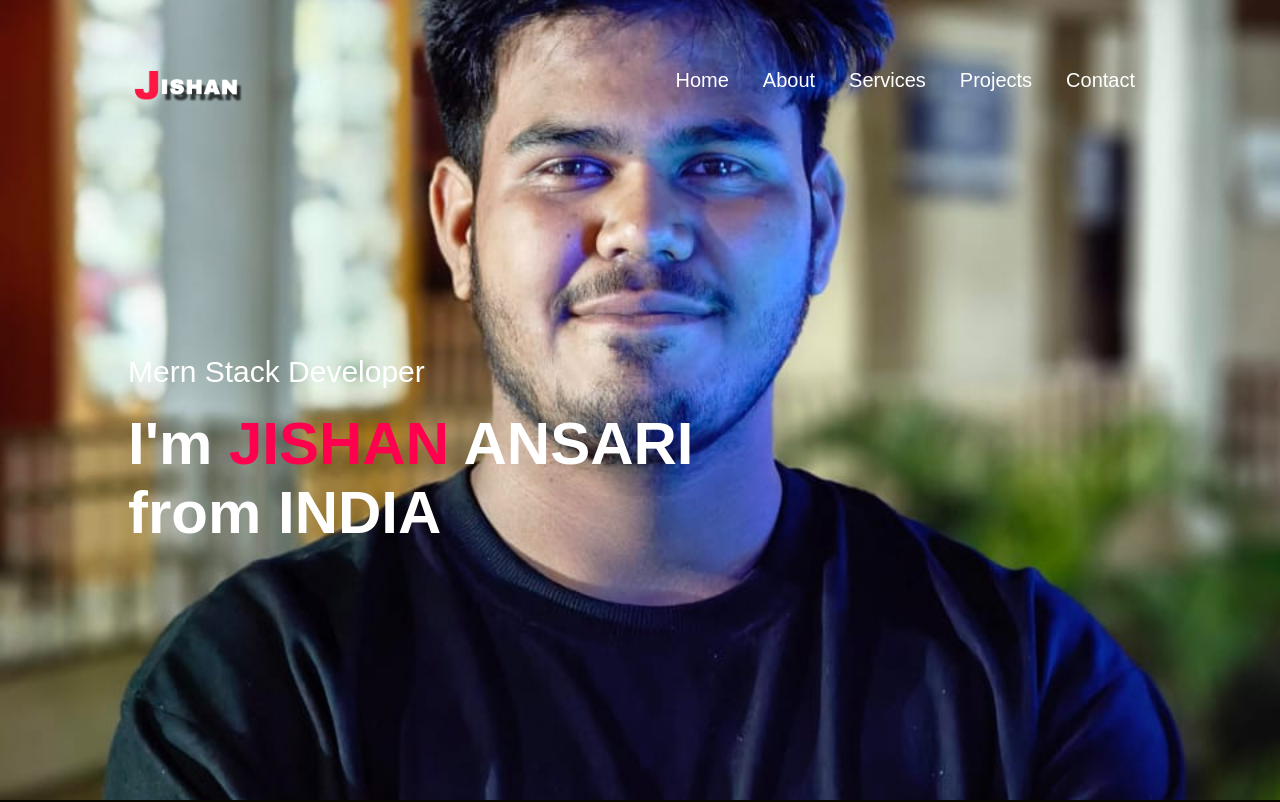
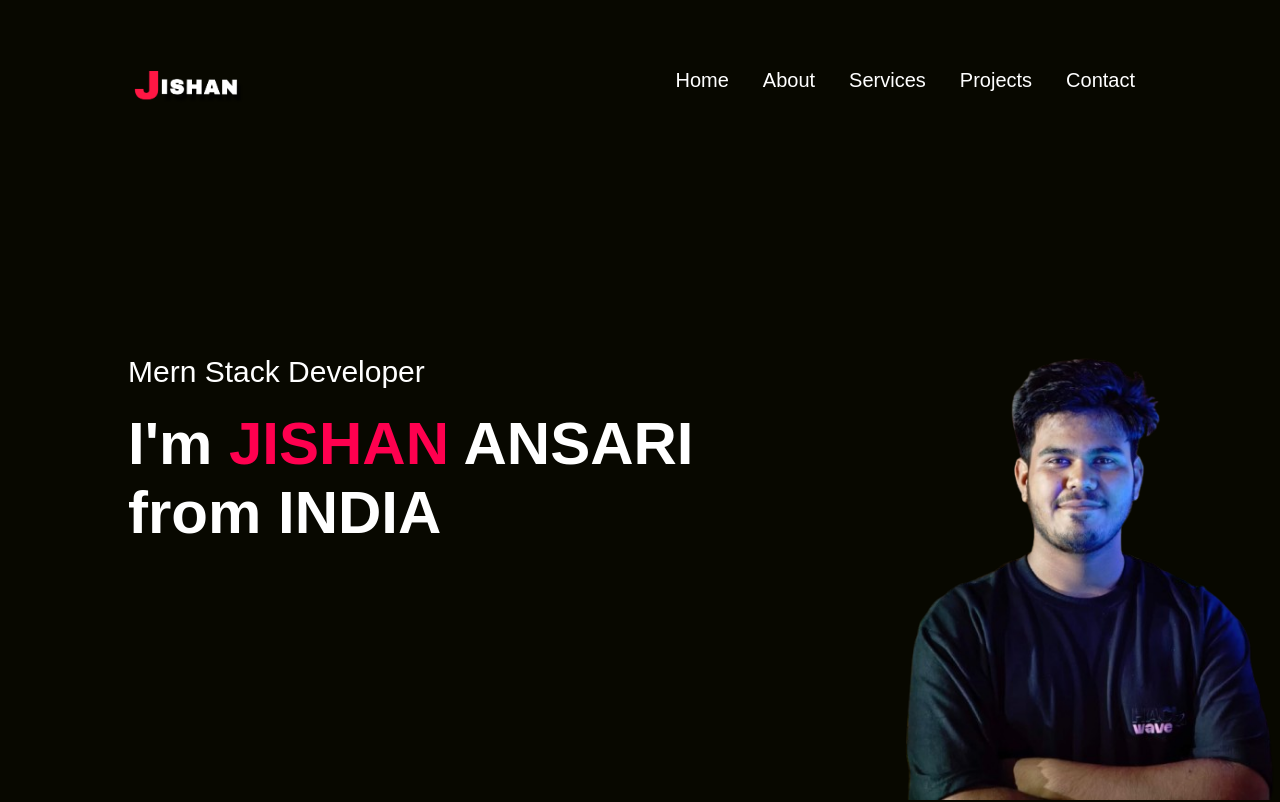
Before and after one commit to Jish019p/portfolio, a React (Vite) app: page / in a window 1280 px wide. Shown: the top 802 px of the page. Built offline with nearby package versions, Linux system fonts and the light colour scheme.

Commit message:
added Some upgrades

```diff
--- a/src/Portfolio.css
+++ b/src/Portfolio.css
@@ -16,9 +16,11 @@ body{
 #header{
     width: 100%;
     height: 100vh;
-    background-image: url(/portfolio/images/b2.jpeg);
-    background-size: cover;
-    background-position: center;
+    background-image: url(/portfolio/images/b2-removebg-preview.png);
+    background-size: 400px;
+    background-position: right;
+    background-position-y: 100%;
+    background-repeat: no-repeat;
 }
 .container{
     padding: 10px 10%;
--- a/src/Portfolio.tsx
+++ b/src/Portfolio.tsx
@@ -214,7 +214,7 @@ const Portfolio: React.FC = () => {
               <div className="layer">
                 <h3>HealthFrigma</h3>
                 <p>Lorem ipsum dolor sit amet consectetur adipisicing elit. Maxime, ullam.</p>
-                <a href="#"><i className="fa-solid fa-up-right-from-square"></i></a>
+                <a href="https://github.com/Jish019p/minor-fitness"><i className="fa-solid fa-up-right-from-square"></i></a>
               </div>
             </div>
             <div className="work">
```
Also changed, not shown: public/images/b2-removebg-preview.png (added), public/images/b2.jpeg (deleted).
